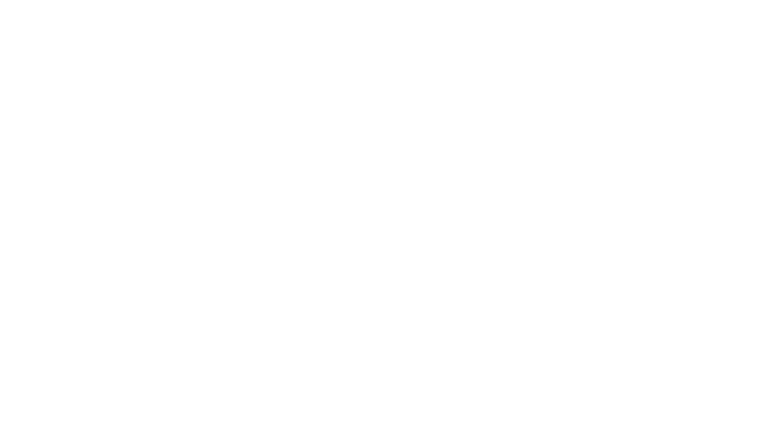
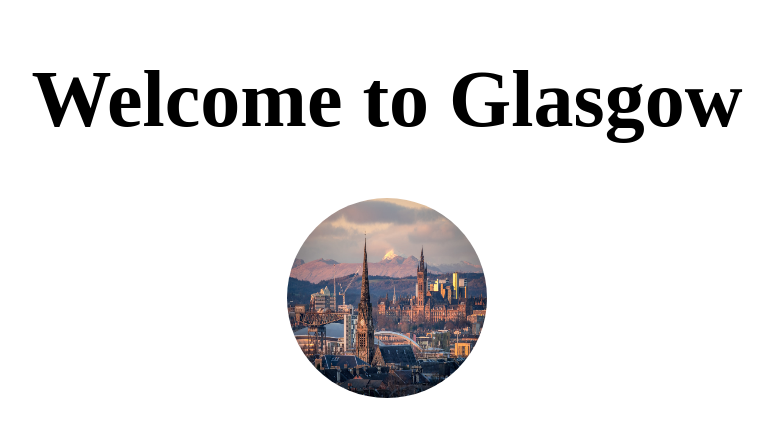
Before and after one commit to lemimi/group_project, a plain HTML site: page index.html in a window 1280 px wide. Shown: the whole page, without its empty margins (253-1027 px from the left). Drawn offline with Linux system fonts and the light colour scheme.

Commit message:
created CSS

```diff
--- /dev/null
+++ b/CSS/styles.css
@@ -0,0 +1,13 @@
+img{
+  display: flex;
+  margin:0 auto;
+  padding:20x;
+  border-radius: 130px;
+}
+
+h1, h2 {
+  text-align: center;
+}
+h1{
+  font-size: 5em;
+}
--- a/index.html
+++ b/index.html
@@ -1,5 +1,14 @@
 <!DOCTYPE html>
 <html>
 <head>
-  <title>GlasgGO </title>
+  <title>GlasgGO</title>
+  <link rel= "stylesheet" type="text/css" href="css/styles.css">
 </head>
+<body>
+  <div>
+    <h1>Welcome to Glasgow</h1>
+  </div>
+      <div>
+      <img src="glasgow.jpg" alt="Glasgow" style="width:200px;height:200px"> <br>
+    </div>
+</body>
```
Also changed, not shown: glasgow.jpg (added).
